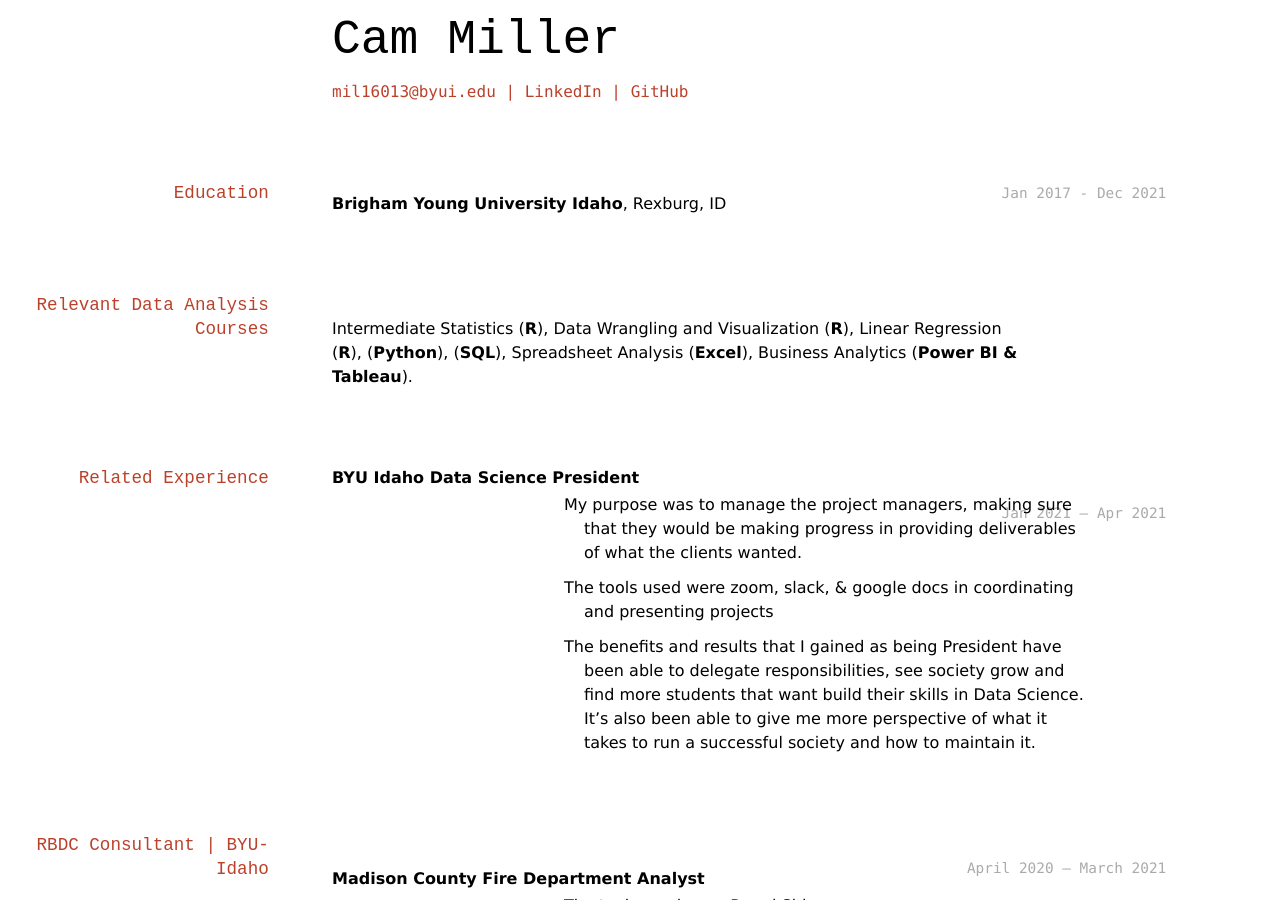
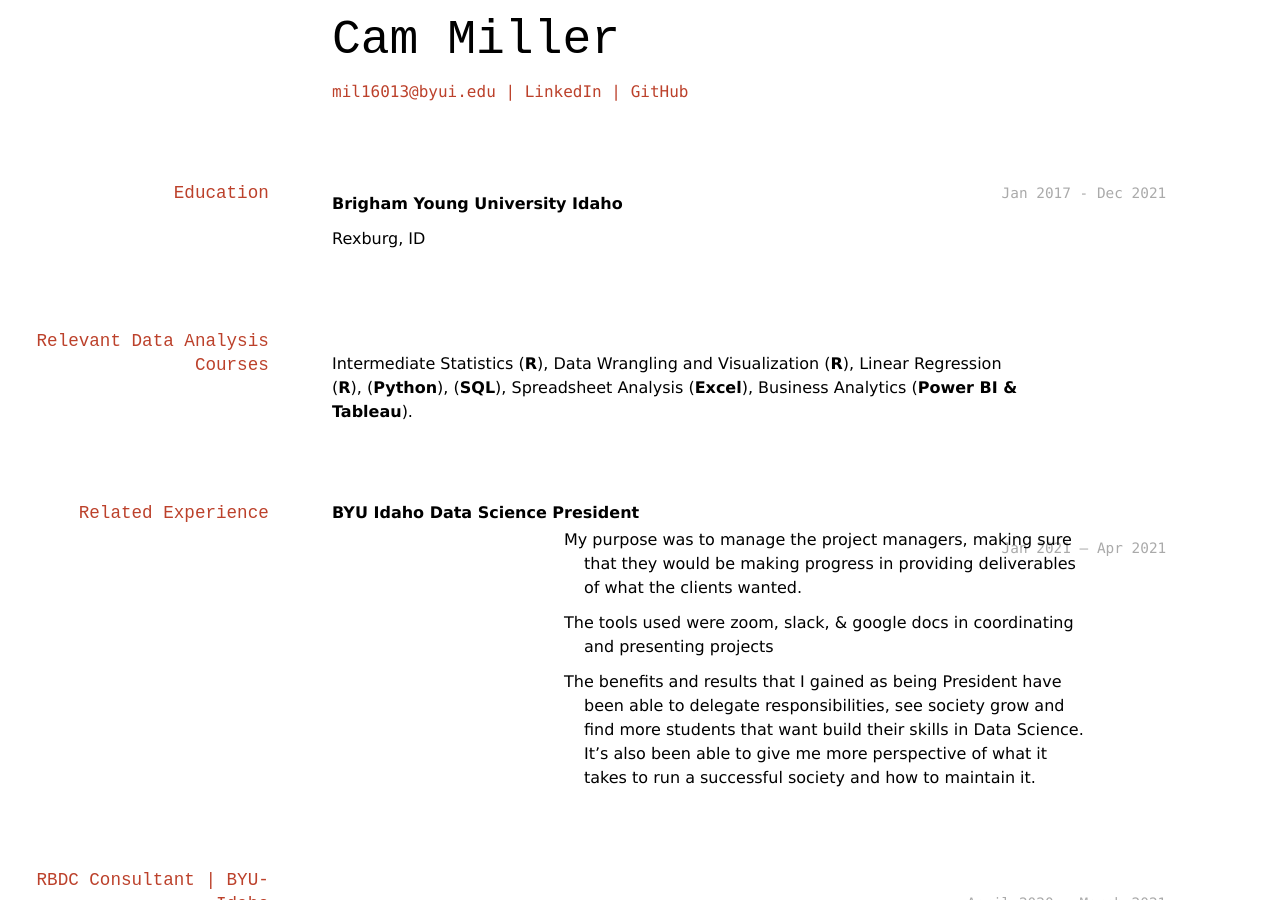
Before and after one commit to cam-miller-21/DS-Resume, a Jekyll site: the page built from docs/index.md, in a window 1280 px wide and 900 px high. Built offline with Jekyll 4.4.1, drawn with Linux system fonts in a browser that asks for light colours.

Commit message:
updated pushes

```diff
--- a/docs/index.md
+++ b/docs/index.md
@@ -17,7 +17,9 @@ title: Cam Miller Resume
 
 `Jan 2017 - Dec 2021`
 
-__Brigham Young University Idaho__, Rexburg, ID
+__Brigham Young University Idaho__
+
+ Rexburg, ID
 
 ## Relevant Data Analysis Courses
 Intermediate Statistics (__R__), Data Wrangling and Visualization (__R__), Linear Regression (__R__), (__Python__), (__SQL__), Spreadsheet Analysis (__Excel__), Business Analytics (__Power BI & Tableau__).
```
